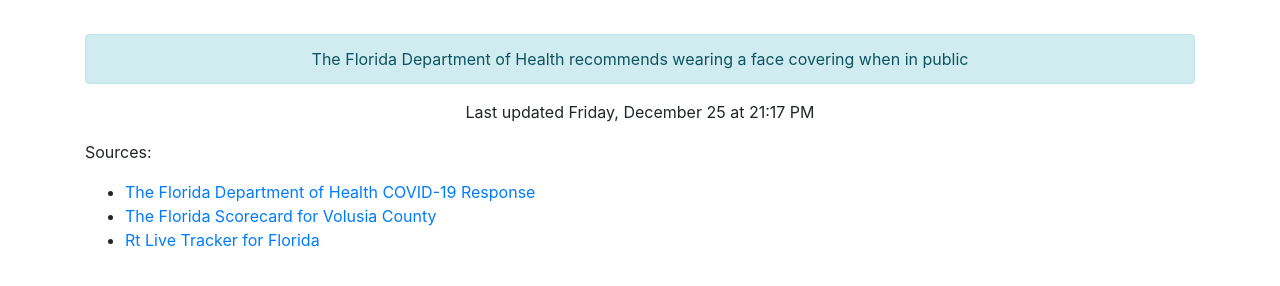
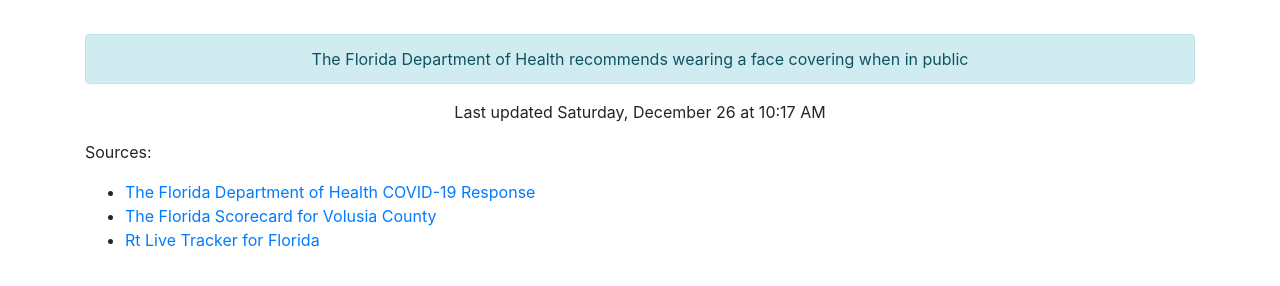
Before and after one commit to thinkjson/timeforchurch, a Jekyll site: the page built from index.md, in a window 1280 px wide. Shown: the part 586-872 px from the top of the page. Built offline with Jekyll 4.4.1, drawn with Linux system fonts in a browser that asks for light colours; our own code applies the rules of GitHub Pages for plain Markdown files.

Commit message:
Updating data

```diff
--- a/_includes/data.html
+++ b/_includes/data.html
@@ -10,4 +10,4 @@
     <div class="outcome text-success">YES</div>
     <div class="alert alert-info" role="alert">The Florida Department of Health recommends wearing a face covering when in public</div>
 
-    <p>Last updated Friday, December 25 at 21:17 PM</p>
+    <p>Last updated Saturday, December 26 at 10:17 AM</p>
```
